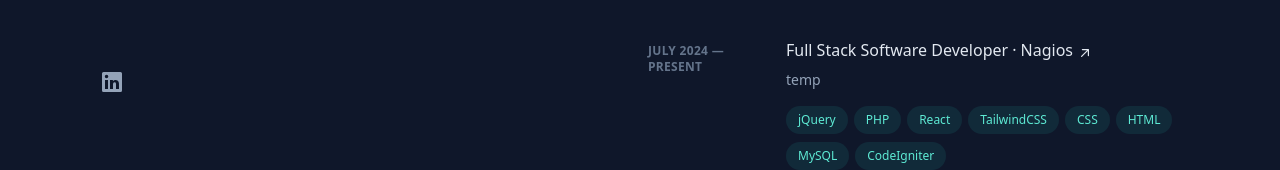
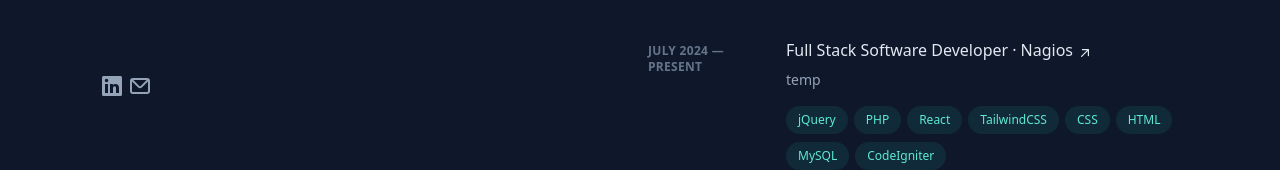
Before and after one commit to SandorGardil/portfolio, a React (Vite) app: page / in a window 1280 px wide. Shown: the part 606-776 px from the top of the page. Built offline with nearby package versions, Linux system fonts and the light colour scheme.

Commit message:
add email icon

```diff
--- a/src/App.tsx
+++ b/src/App.tsx
@@ -29,7 +29,7 @@
                 <Navigation />
               </div>
               <ul className="ml-1 mt-8 flex items-center">
-                <li className="mr-5 text-xs shrink-0">
+                <li className="mr-5 text-xs shrink-0 gap-1 flex">
                 <TooltipProvider delayDuration={200}>
                   <Tooltip>
                     <TooltipTrigger>
@@ -37,6 +37,16 @@
                     </TooltipTrigger>
                     <TooltipContent>
                       <p>LinkedIn</p>
+                    </TooltipContent>
+                  </Tooltip>
+                </TooltipProvider>
+                <TooltipProvider delayDuration={200}>
+                  <Tooltip>
+                    <TooltipTrigger>
+                      <a className="block hover:text-slate-200" href="mailto:sandorg12@gmail.com" target="_blank" rel="noreferrer noopener" aria-label="LinkedIn (opens in a new tab)"><span className="sr-only">LinkedIn</span><svg xmlns="http://www.w3.org/2000/svg" viewBox="0 0 24 24" fill="currentColor" className="h-6 w-6" aria-hidden="true"><path d="M19,4H5A3,3,0,0,0,2,7V17a3,3,0,0,0,3,3H19a3,3,0,0,0,3-3V7A3,3,0,0,0,19,4Zm-.41,2-5.88,5.88a1,1,0,0,1-1.42,0L5.41,6ZM20,17a1,1,0,0,1-1,1H5a1,1,0,0,1-1-1V7.41l5.88,5.88a3,3,0,0,0,4.24,0L20,7.41Z"/></svg></a>
+                    </TooltipTrigger>
+                    <TooltipContent>
+                      <p>Email me</p>
                     </TooltipContent>
                   </Tooltip>
                 </TooltipProvider>
```
